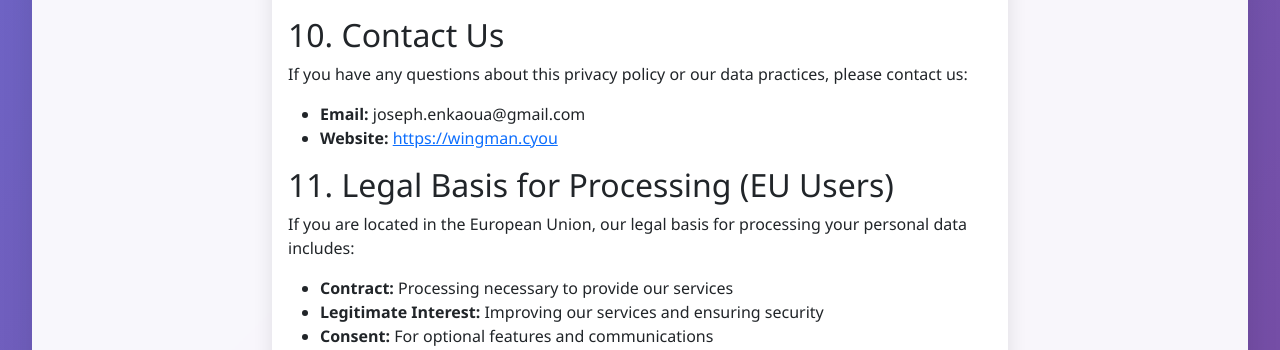
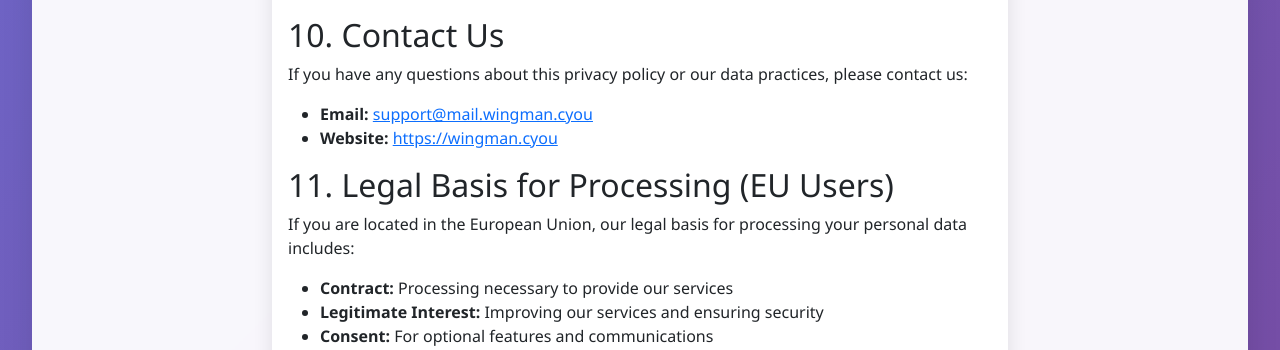
Before and after one commit to Joseph-Enkaoua/Wingman, a Django app: template templates/privacy_policy.html in a window 1280 px wide. Shown: the part 2063-2413 px from the top of the page. Run offline with Django 5.2, Linux system fonts and the light colour scheme; the template is opened without the code that fills it, so the values that code supplies are empty.

Commit message:
Update Contact Email in Privacy Policy and Terms of Service
- Changed the contact email address from joseph.enkaoua@gmail.com to support@mail.wingman.cyou in both the privacy policy and terms of service templates for improved support communication.

```diff
--- a/templates/privacy_policy.html
+++ b/templates/privacy_policy.html
@@ -82,7 +82,7 @@
                     <h2>10. Contact Us</h2>
                     <p>If you have any questions about this privacy policy or our data practices, please contact us:</p>
                     <ul>
-                        <li><strong>Email:</strong> joseph.enkaoua@gmail.com</li>
+                        <li><strong>Email:</strong> <a href="mailto:support@mail.wingman.cyou">support@mail.wingman.cyou</a></li>
                         <li><strong>Website:</strong> <a href="https://wingman.cyou">https://wingman.cyou</a></li>
                     </ul>
 
--- a/templates/terms_of_service.html
+++ b/templates/terms_of_service.html
@@ -133,7 +133,7 @@
                     <h2>17. Contact Information</h2>
                     <p>If you have any questions about these Terms of Service, please contact us:</p>
                     <ul>
-                        <li><strong>Email:</strong> joseph.enkaoua@gmail.com</li>
+                        <li><strong>Email:</strong> <a href="mailto:support@mail.wingman.cyou">support@mail.wingman.cyou</a></li>
                         <li><strong>Website:</strong> <a href="https://wingman.cyou">https://wingman.cyou</a></li>
                     </ul>
 
```
